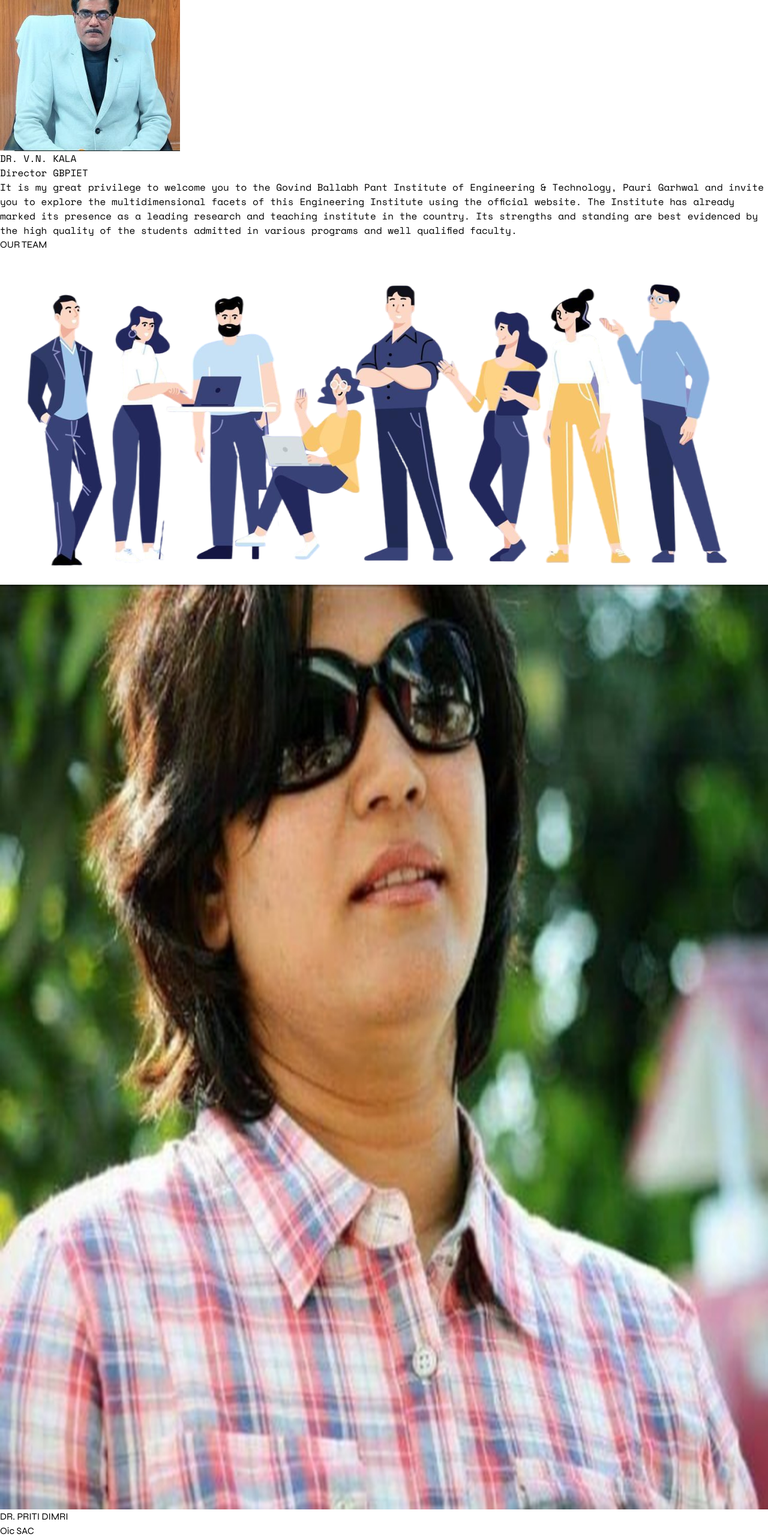
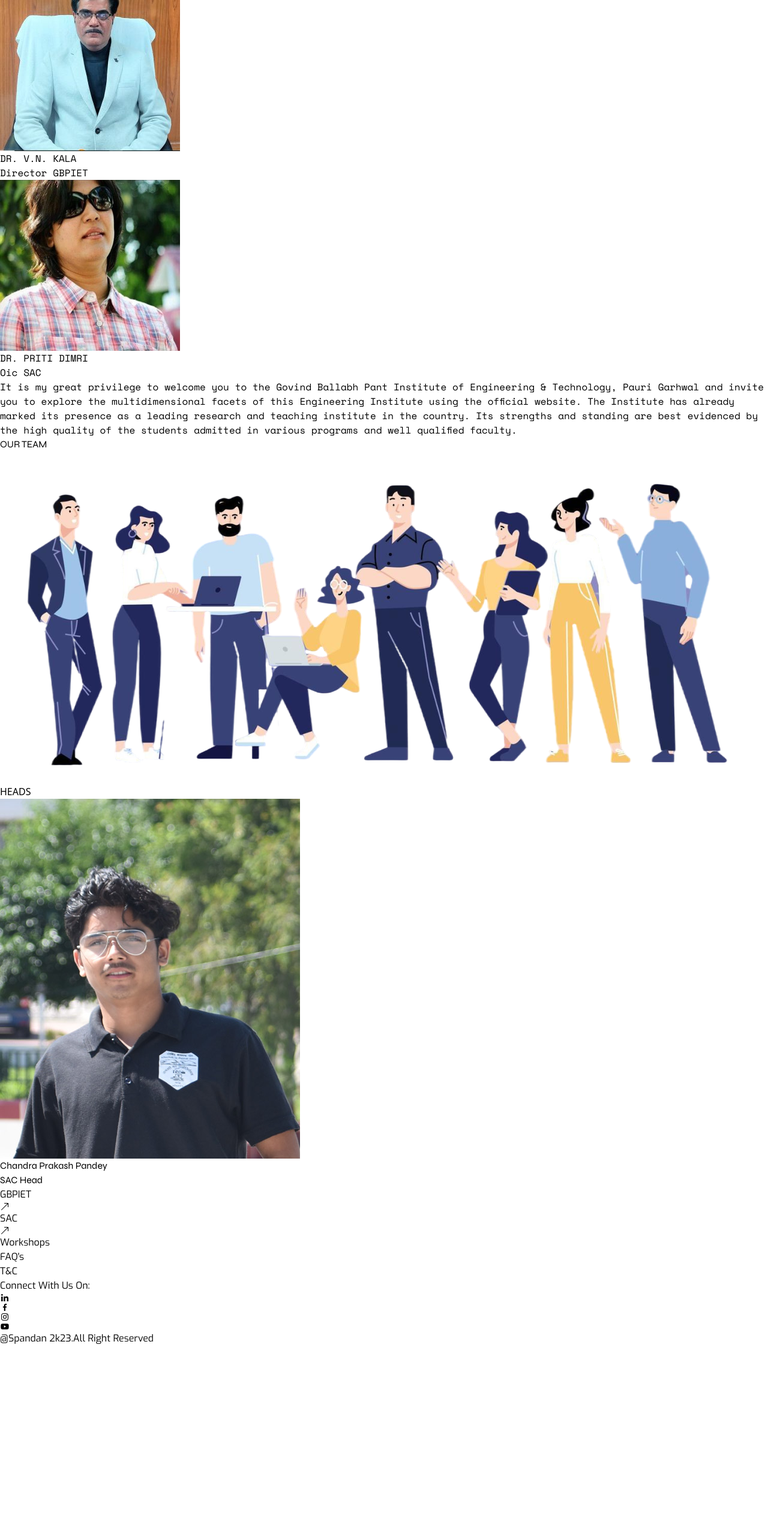
Before and after one commit to KriteshPurohit/Spandan_Techfest, a React (Vite) app: page /AboutUs in a window 1280 px wide. Shown: the part 765-3328 px from the top of the page at 60% size. After the commit the page ends 3009 px from the top, so only its background shows below. Built offline with nearby package versions, Linux system fonts and the light colour scheme.

Commit message:
link added

```diff
--- a/src/Pages/AboutPage.jsx
+++ b/src/Pages/AboutPage.jsx
@@ -2,7 +2,6 @@ import React from "react";
 import team from "../Images/team.png";
 import {
   DirectorGBPIET,
-  FacultyData,
   HeadData,
 
 } from "../data/facultyData";
@@ -54,9 +53,9 @@ const AboutPage = () => {
           mark on your technological journey.
         </p>
       </div>
-      <div className="mt-10">
+      <div className="mt-10 flex items center justify-center space-x-">
         {DirectorGBPIET.map((item) => (
-          <div key={item.id} className="flex flex-col justify-center">
+          <div key={item.id} className=" justify-center">
             <div className="flex justify-center">
               <img
                 src={item.img}
@@ -98,7 +97,7 @@ const AboutPage = () => {
       <div className="flex justify-center">
         <img src={team} className="sm:w-96" />
       </div>
-      <div className="grid grid-cols-2 mt-10 sm:grid-cols-3 gap-x-5 md:grid lg:grid-cols-3 lg:gap-x-56 lg:px-20">
+      {/* <div className="grid grid-cols-2 mt-10 sm:grid-cols-3 gap-x-5 md:grid lg:grid-cols-3 lg:gap-x-56 lg:px-20">
         {FacultyData.map((item) => (
           <div key={item.id} className="">
             <img
@@ -113,7 +112,7 @@ const AboutPage = () => {
             </div>
           </div>
         ))}
-      </div>
+      </div> */}
       <div>
         <h2 className="mb-2 text-3xl font-semibold text-left md:text-3xl md:my-10">
           HEADS
--- a/src/Pages/HomePage.jsx
+++ b/src/Pages/HomePage.jsx
@@ -17,12 +17,14 @@ function Homepage() {
         <Timeline />
       </div>
       {dataofHome.map((item) => (
-        <Box
-          heading={item.heading}
-          extraHeading={item.extraHeading}
-          data={item.data}
-          key={item.key}
-        />
+        <div key={item.id}>
+
+          <Box
+            heading={item.heading}
+            extraHeading={item.extraHeading}
+            data={item.data}
+          />
+        </div>
       ))}
 
       <div className="flex justify-center">
--- a/src/data/facultyData.js
+++ b/src/data/facultyData.js
@@ -16,29 +16,35 @@ export const DirectorGBPIET = [
     img: directorgbpiet,
     name: "DR. V.N. KALA",
     position: "Director GBPIET",
-  }
-]
-
-export const FacultyData = [
+  },
   {
-    id: 1,
+    id: 2,
     img: pritidimri,
     name: "DR. PRITI DIMRI",
     position: "Oic SAC",
   },
-  {
-    id: 2,
-    img: dummyimage,
-    name: "DR. ABC Singh",
-    position: "XYZ Position",
-  },
-  {
-    id: 3,
-    img: dummyimage,
-    name: "DR. ABC Singh",
-    position: "XYZ Position",
-  },
-];
+]
+
+// export const FacultyData = [
+//   {
+//     id: 1,
+//     img: pritidimri,
+//     name: "DR. PRITI DIMRI",
+//     position: "Oic SAC",
+//   },
+  // {
+  //   id: 2,
+  //   img: dummyimage,
+  //   name: "DR. ABC Singh",
+  //   position: "XYZ Position",
+  // },
+  // {
+  //   id: 3,
+  //   img: dummyimage,
+  //   name: "DR. ABC Singh",
+  //   position: "XYZ Position",
+  // },
+// ];
 
 export const HeadData = [
   {
@@ -47,12 +53,12 @@ export const HeadData = [
     name: "Chandra Prakash Pandey",
     position: "SAC Head",
   },
-  {
-    id: 2,
-    img: saif,
-    name: "Saif Malik",
-    position: "Spandan Head",
-  },
+  // {
+  //   id: 2,
+  //   img: saif,
+  //   name: "Saif Malik",
+  //   position: "Spandan Head",
+  // },
 ];
 
 // export const ManagerData = [
--- a/src/data/homepageinfo.js
+++ b/src/data/homepageinfo.js
@@ -1,19 +1,19 @@
 const dataofHome =[
     {
-        key: 1,
+        id: 1,
         heading: "SPANDAN",
         extraHeading: "2K23",
         data: "Prepare to be captivated by the exciting world of technology at SPANDAN-2023, brought to you by GBPIET's dynamic Student Activity Cell. This festival is not just an occasion; it's a chance for students to witness the remarkable growth of technology while participating in futuristic-themed events that will leave you breathless.",
 
     },
     {
-        key:2,
+        id:2,
         heading: "EVENTS",
         extraHeading: "",
         data: "Get ready to witness epic robo battles, showcase your coding skills in intense hackathons, and immerse yourself in the thrill of robo soccer. For those who love precision and ingenuity, we have line-following robot tracks that will test your skills to the limit.",
     },
     {
-        key:3,
+        id:3,
         heading: "WORKSHOPS",
         extraHeading: "",
         data: "Indulge yourselves in mind-opening and exciting workshops that we have curated with the expertise of industry professionals.",
```
Also changed, not shown: src/Images/pritidimri.jpg.
